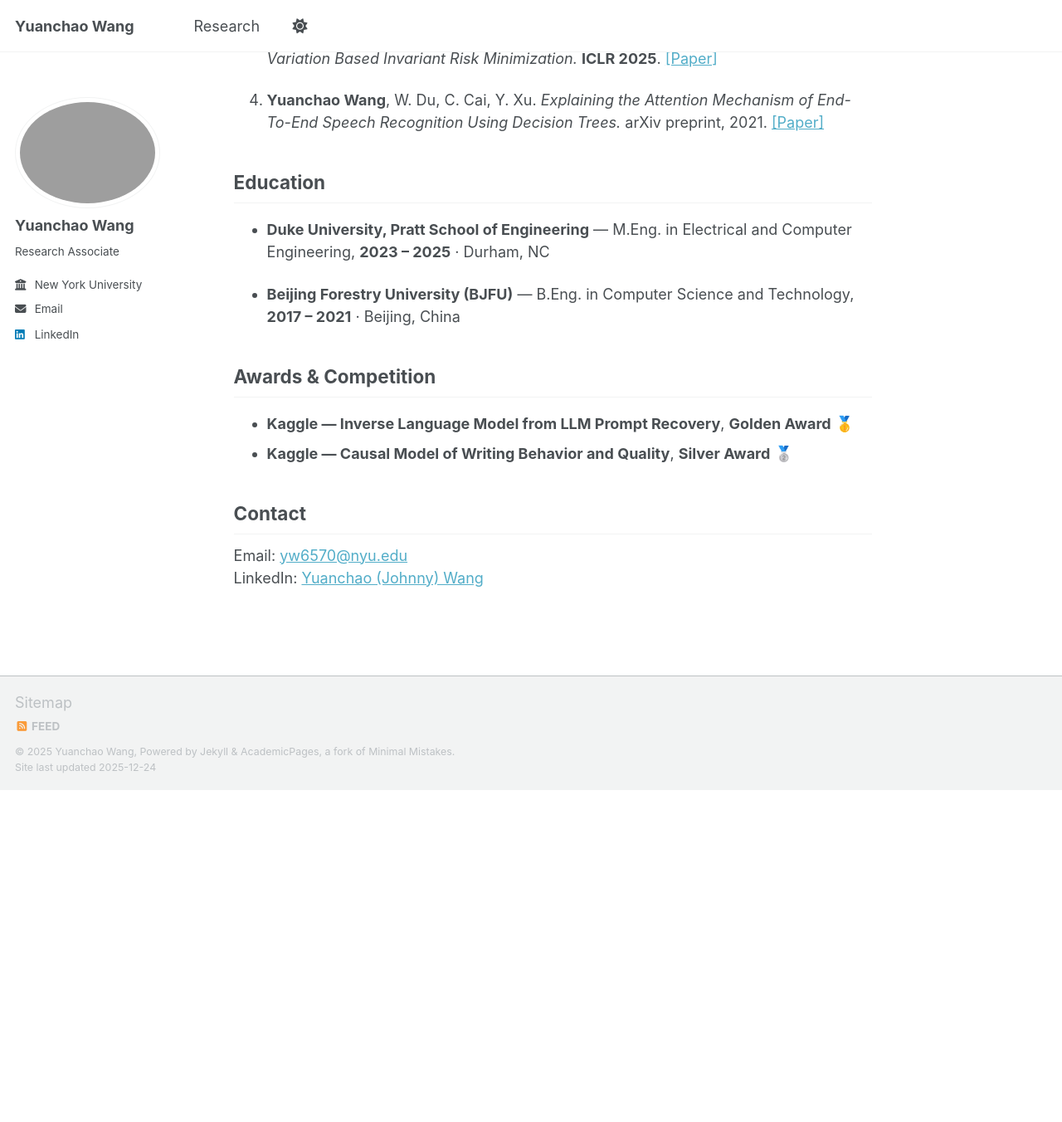
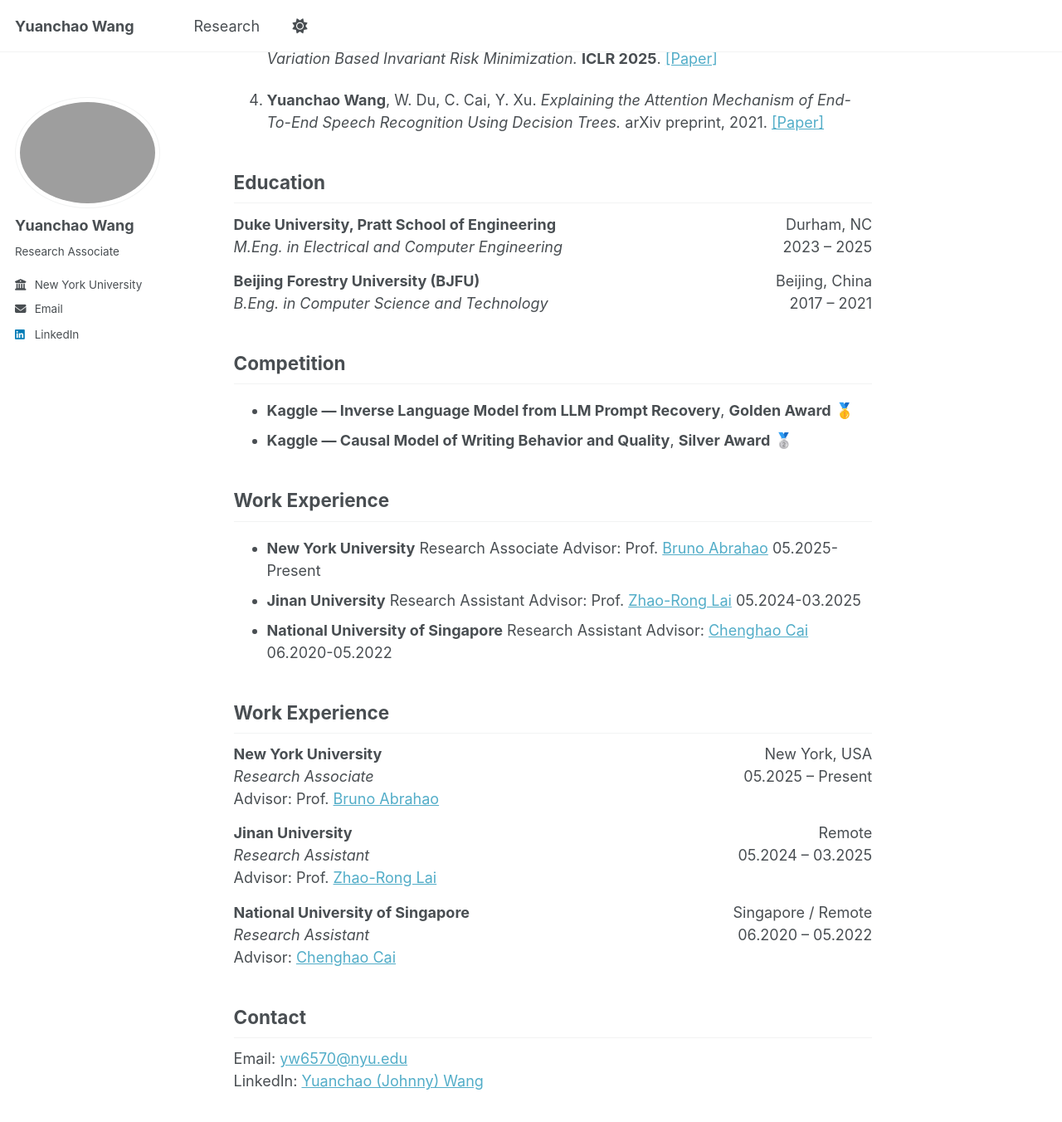
Before and after one commit to JohnnyWyc/JohnnyWyc.github.io, a Jekyll site: the page built from _pages/about.md, in a window 1280 px wide and 1400 px high, scrolled down 857 px. Shown: the top 1352 px of the window at 83% size. Built offline with Jekyll 4.4.1, drawn with Linux system fonts in a browser that asks for light colours; a script bundle is joined from its source files by our own code; library files that are not in the unit come from our copies; before the commit the page ends 1809 px from its top, so only the background shows below that.

Commit message:
Update about.md

```diff
--- a/_pages/about.md
+++ b/_pages/about.md
@@ -36,18 +36,79 @@
 
 ## Education
 
-- **Duke University, Pratt School of Engineering** — M.Eng. in Electrical and Computer Engineering, **2023 – 2025** · Durham, NC
+<div style="display:flex; justify-content:space-between;">
+  <div>
+    <strong>Duke University, Pratt School of Engineering</strong><br>
+    <em>M.Eng. in Electrical and Computer Engineering</em>
+  </div>
+  <div style="text-align:right;">
+    Durham, NC<br>
+    2023 – 2025
+  </div>
+</div>
 
-- **Beijing Forestry University (BJFU)** — B.Eng. in Computer Science and Technology, **2017 – 2021** · Beijing, China
+<div style="display:flex; justify-content:space-between; margin-top:0.8em;">
+  <div>
+    <strong>Beijing Forestry University (BJFU)</strong><br>
+    <em>B.Eng. in Computer Science and Technology</em>
+  </div>
+  <div style="text-align:right;">
+    Beijing, China<br>
+    2017 – 2021
+  </div>
+</div>
 
 
 
-## Awards & Competition
+## Competition
 
 - **Kaggle — Inverse Language Model from LLM Prompt Recovery**,  **Golden Award**  🥇
 - **Kaggle — Causal Model of Writing Behavior and Quality**,  **Silver Award**  🥈
 
 
+## Work Experience
+
+- **New York University** Research Associate  Advisor: Prof. [Bruno Abrahao](https://scholar.google.com/citations?hl=en&user=x34kIOIAAAAJ&view_op=list_works&sortby=pubdate)  05.2025-Present
+- **Jinan University** Research Assistant Advisor: Prof. [Zhao-Rong Lai](https://scholar.google.com.hk/citations?user=psPB6TsAAAAJ&hl=en&oi=ao)    05.2024-03.2025
+- **National University of Singapore** Research Assistant Advisor: [Chenghao Cai](https://www.researchgate.net/profile/Cheng-Hao-Cai)  06.2020-05.2022
+
+## Work Experience
+
+<div style="display:flex; justify-content:space-between;">
+  <div>
+    <strong>New York University</strong><br>
+    <em>Research Associate</em><br>
+    Advisor: Prof. <a href="https://scholar.google.com/citations?hl=en&user=x34kIOIAAAAJ&view_op=list_works&sortby=pubdate">Bruno Abrahao</a>
+  </div>
+  <div style="text-align:right;">
+    New York, USA<br>
+    05.2025 – Present
+  </div>
+</div>
+
+<div style="display:flex; justify-content:space-between; margin-top:0.8em;">
+  <div>
+    <strong>Jinan University</strong><br>
+    <em>Research Assistant</em><br>
+    Advisor: Prof. <a href="https://scholar.google.com.hk/citations?user=psPB6TsAAAAJ&hl=en&oi=ao">Zhao-Rong Lai</a>
+  </div>
+  <div style="text-align:right;">
+    Remote<br>
+    05.2024 – 03.2025
+  </div>
+</div>
+
+<div style="display:flex; justify-content:space-between; margin-top:0.8em;">
+  <div>
+    <strong>National University of Singapore</strong><br>
+    <em>Research Assistant</em><br>
+    Advisor: <a href="https://www.researchgate.net/profile/Cheng-Hao-Cai">Chenghao Cai</a>
+  </div>
+  <div style="text-align:right;">
+    Singapore / Remote<br>
+    06.2020 – 05.2022
+  </div>
+</div>
 
 
 ## Contact
```
